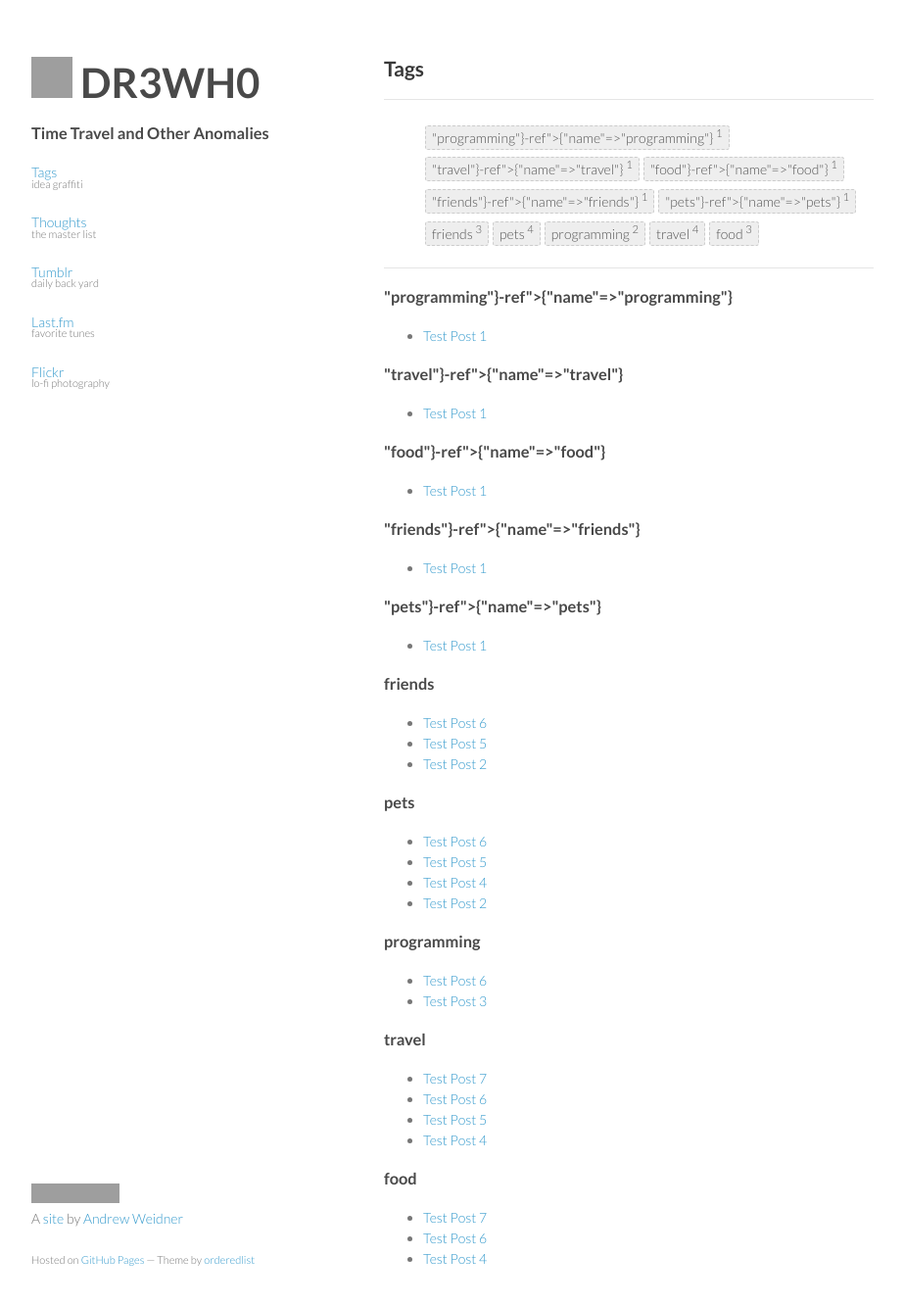
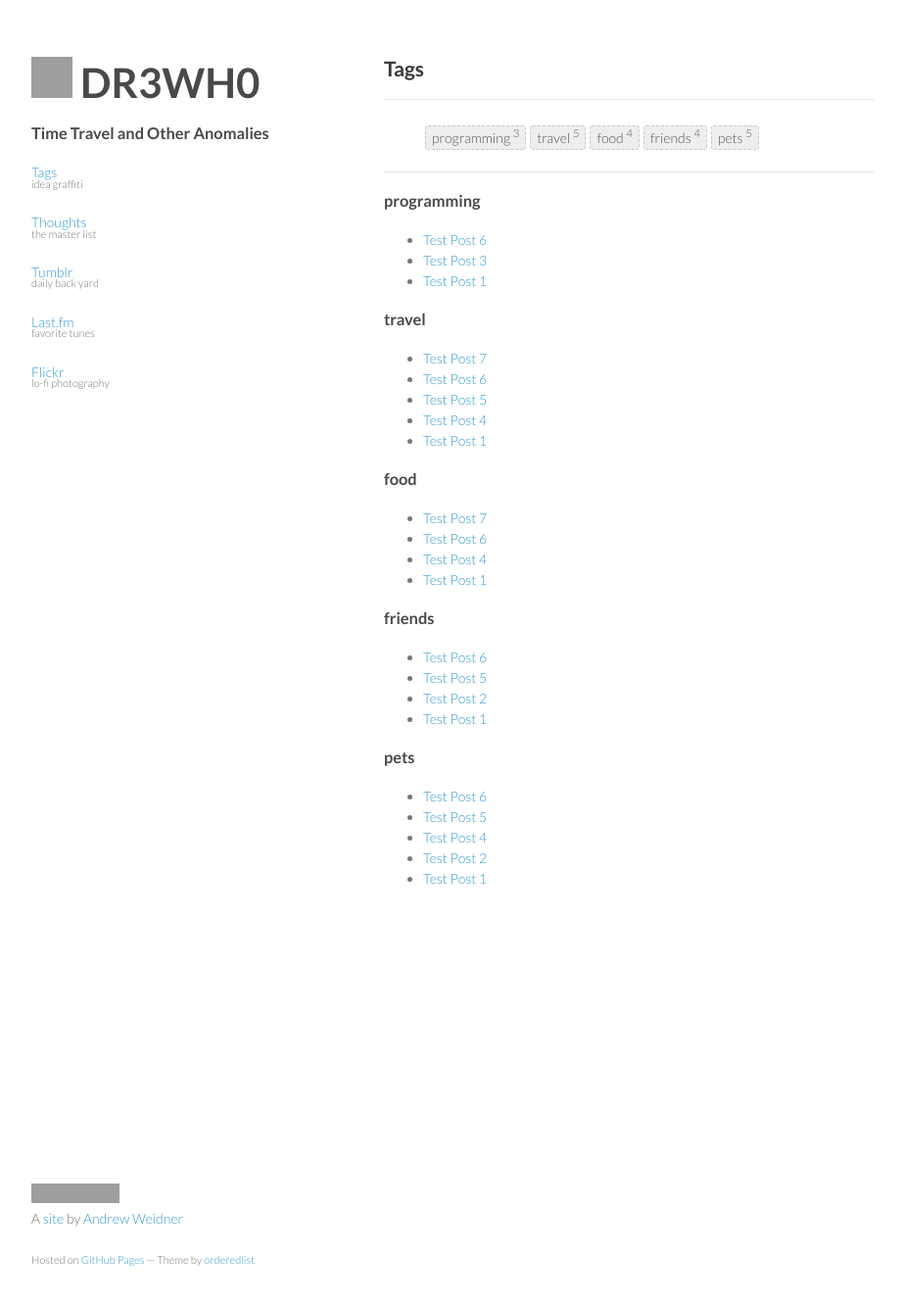
Before and after one commit to drewhop/drewhop.github.io, a Jekyll site: the page built from tags.html, in a window 1280 px wide and 1365 px high. Shown: the top 1331 px of the window at 98% size, without its empty margins (178-1101 px from the left). Built offline with Jekyll 4.4.1, drawn with Linux system fonts in a browser that asks for light colours; comment, search, counter and statistics services are not loaded; some of the changed lines change nothing that is shown; grey boxes are pictures that could not be loaded.

Commit message:
Update 2013-07-22-Test-1.md

```diff
--- a/_posts/2013-07-22-Test-1.md
+++ b/_posts/2013-07-22-Test-1.md
@@ -3,12 +3,7 @@ published: true
 title: Test Post 1
 layout: post
 category: Odd
-tags:
- - name: programming
- - name: travel
- - name: food
- - name: friends
- - name: pets
+tags: [programming, travel, food, friends, pets]
 ---
 
 # This is a post for testing [porpoises](http://en.wikipedia.org/wiki/Porpoise).
```
